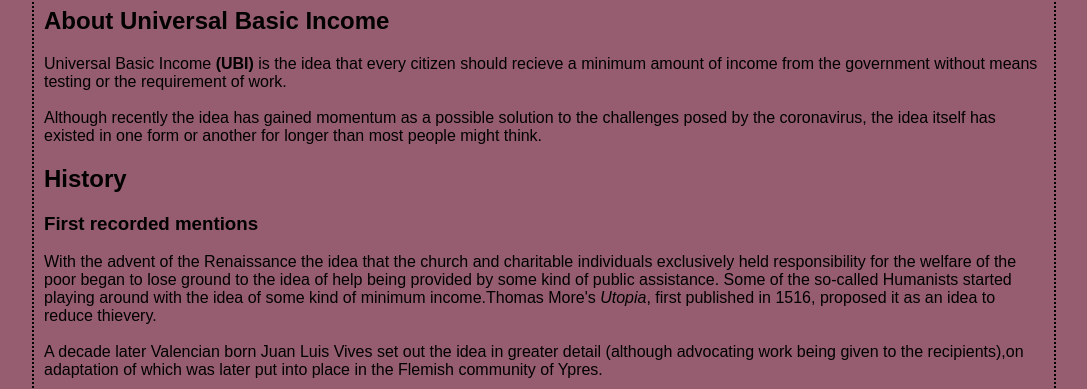
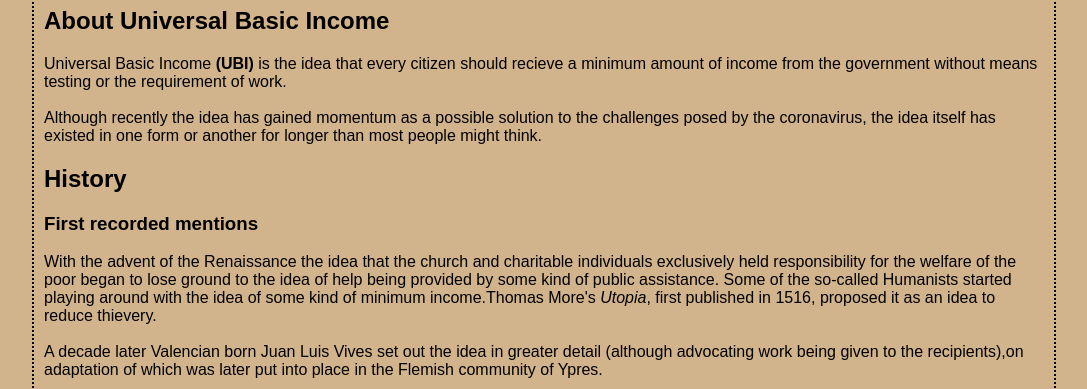
Before and after one commit to Ianm122/Testing-2, a plain HTML site: page index.html in a window 1280 px wide. Shown: the part 93-482 px from the top of the page, without its empty margins (96-1183 px from the left). Drawn offline with Linux system fonts and the light colour scheme.

Commit message:
Update index.html

```diff
--- a/index.html
+++ b/index.html
@@ -4,7 +4,7 @@
     <title>History of Universal Basic Income</title>
     <style type="text/css">
       body  {
-              background-color: #955d6f;
+              background-color: #d2b48c;
               margin-left: 10%;
               margin-right: 10%;
               border: 2px dotted black;
```
